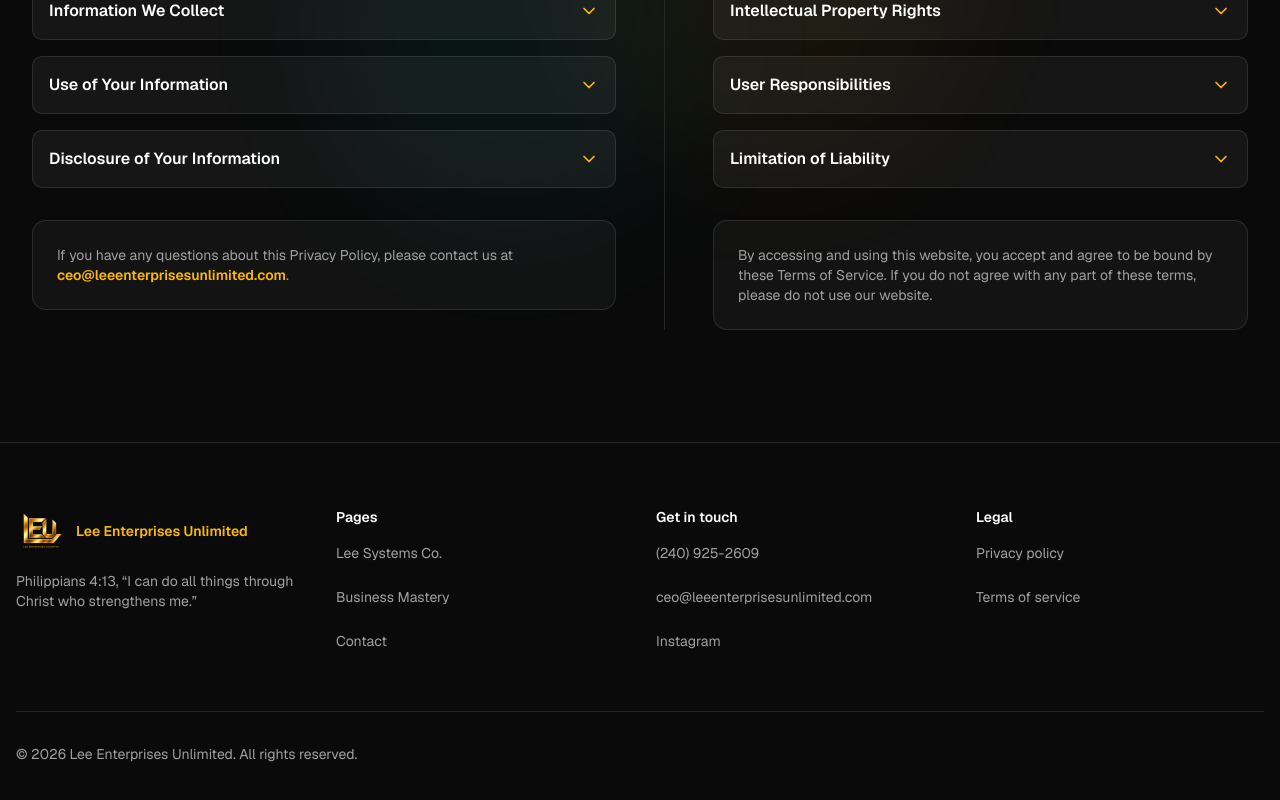
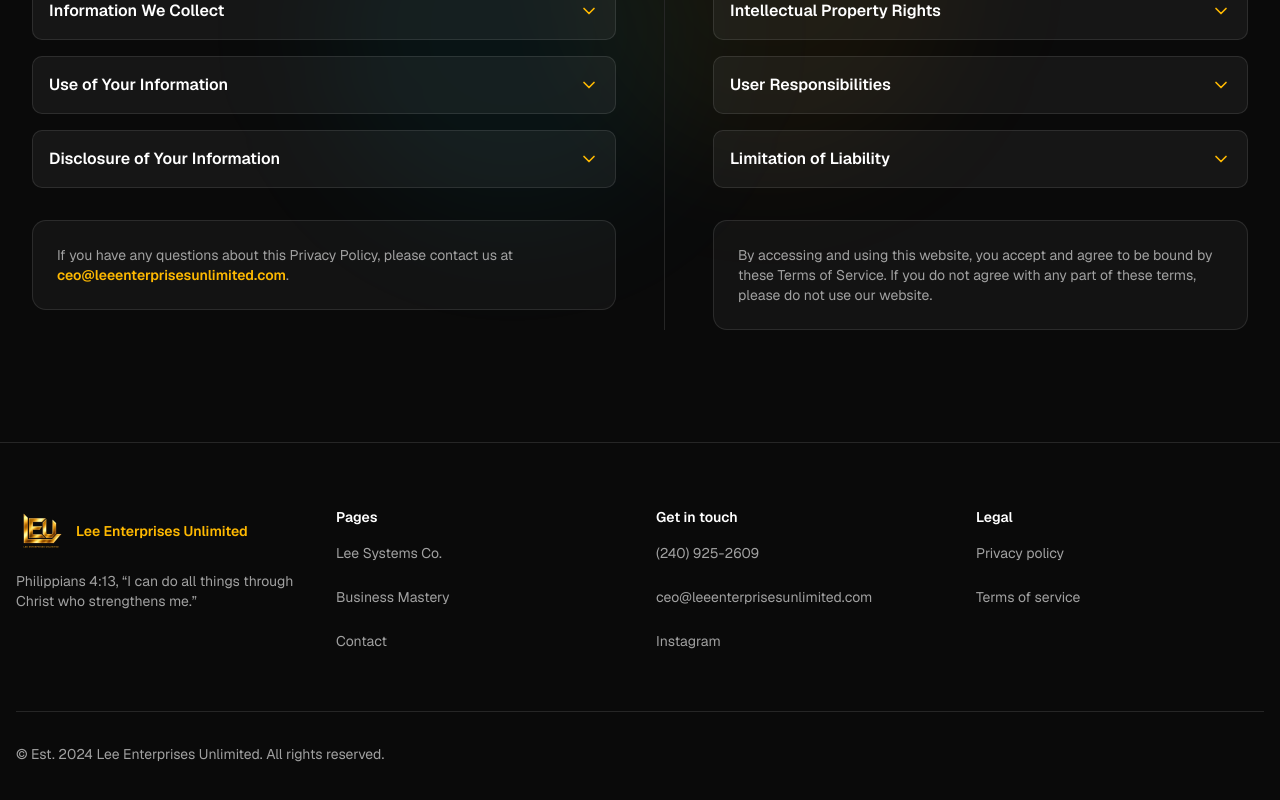
Before and after one commit to hunterallenlee10-cpu/LEUnet, a Next.js app: page /legal in a window 1280 px wide. Shown: the part 440-1240 px from the top of the page. Built offline with nearby package versions, Linux system fonts and the light colour scheme.

Commit message:
Footer: "© Est. 2024 Lee Enterprises Unlimited. All rights reserved."
The owner's wording. The founding year replaces the current year, which
was computed at build time.

Co-Authored-By: Claude Opus 5.5 <noreply@anthropic.com>
Claude-Session: https://claude.ai/code/session_01GQs7epDjS5dYNzNBffqPRx

```diff
--- a/data/company.ts
+++ b/data/company.ts
@@ -20,7 +20,9 @@ export const companyInfo = {
 };
 
 export const footerContent = {
-  copyright: `© ${new Date().getFullYear()} Lee Enterprises Unlimited. All rights reserved.`,
+  /** The owner's wording (2026-09-28): the founding year, fixed, in place of
+   * the current year. */
+  copyright: "© Est. 2024 Lee Enterprises Unlimited. All rights reserved.",
   links: [
     { label: "Privacy policy", href: "/legal#privacy" },
     { label: "Terms of service", href: "/legal#terms" },
```
